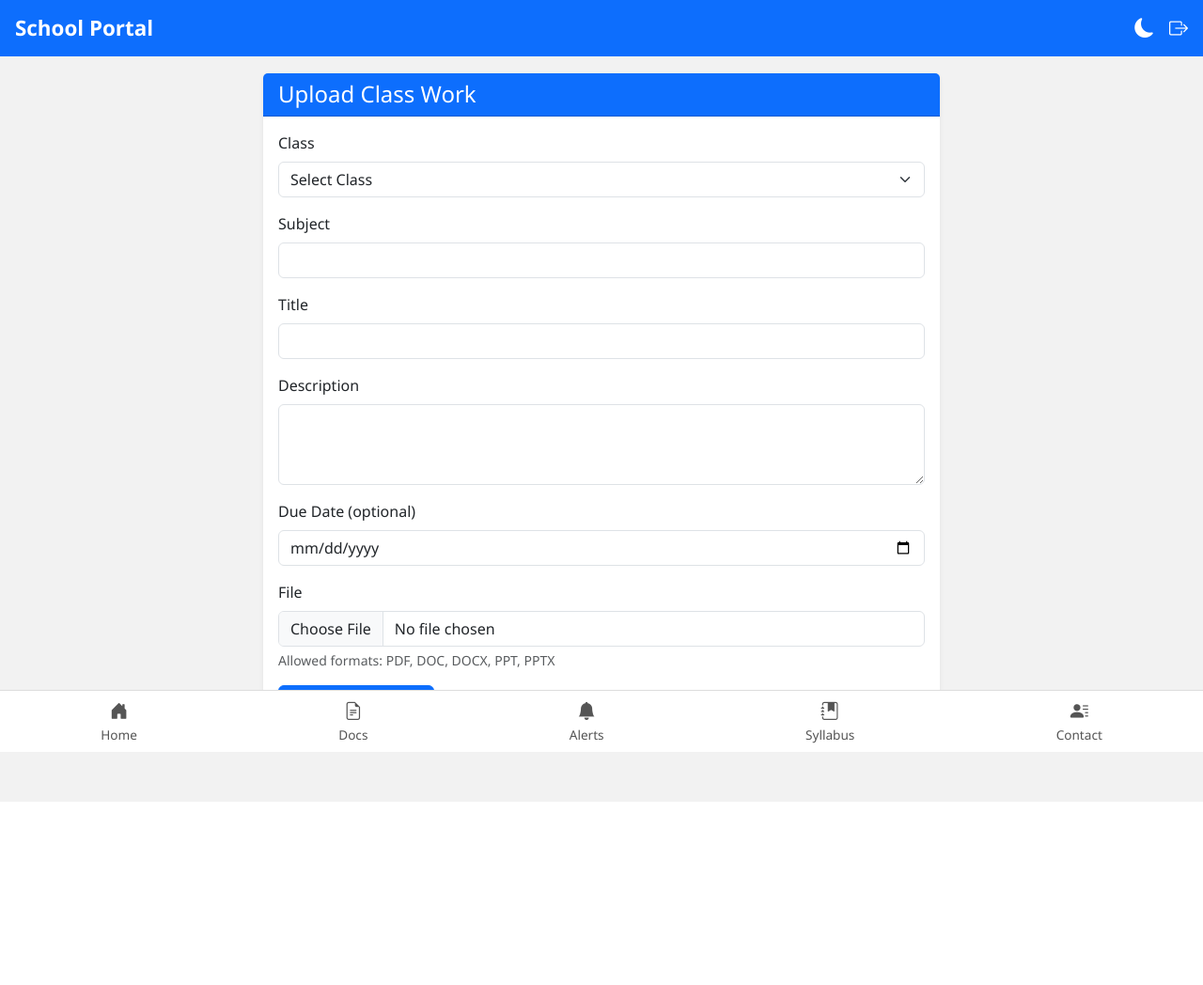
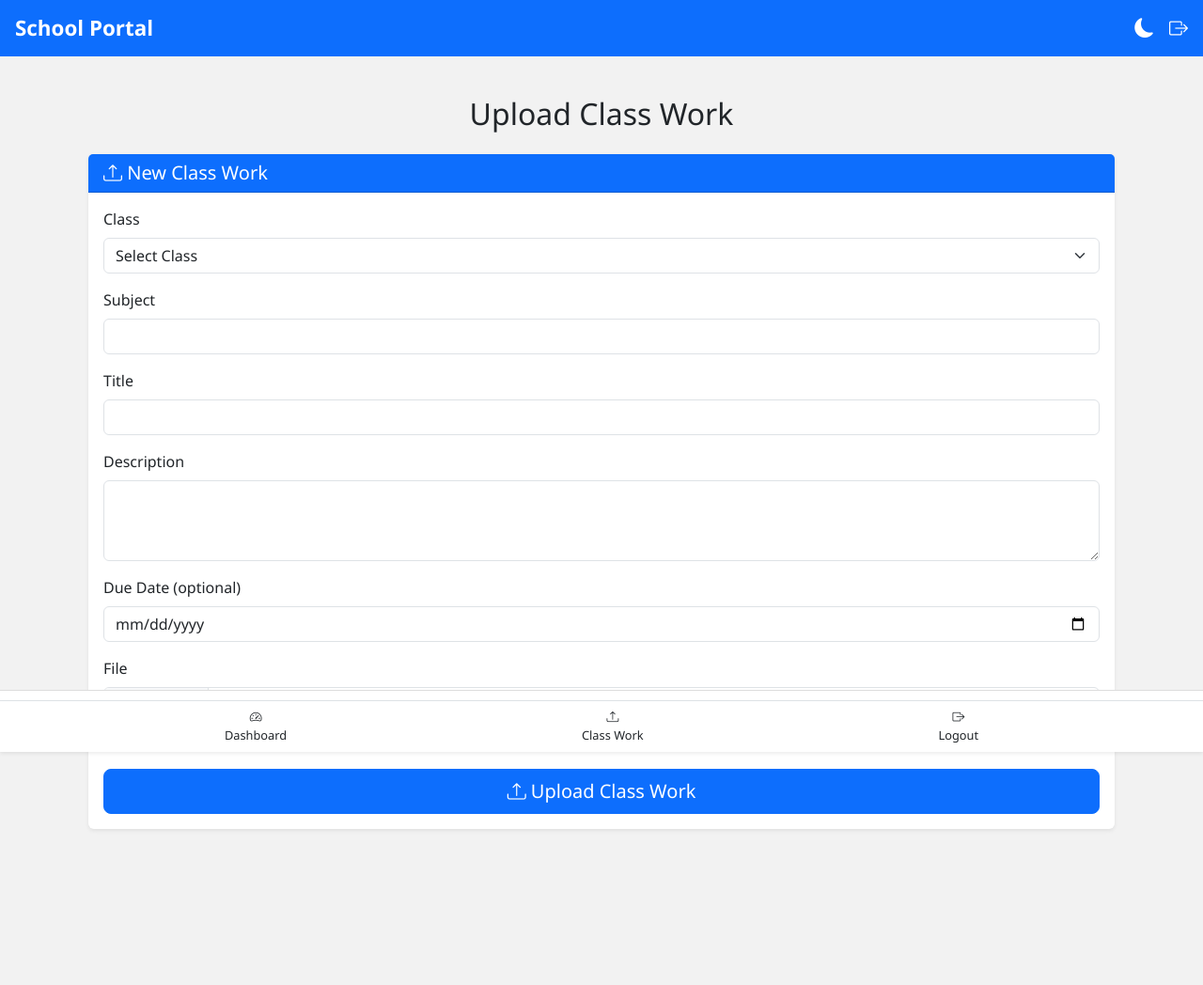
Before and after one commit to d0x-dev/web, a Flask app: page /admin/upload_classwork in a window 1280 px wide. Shown: the whole page at 94% size. Before the commit the page ends 853 px from the top, so only its background shows below. Run offline with Flask 3, Linux system fonts and the light colour scheme; the visitor is signed in with stand-in values (Sample User, id 1).

Commit message:
Update upload_classwork.html

```diff
--- a/templates/admin/upload_classwork.html
+++ b/templates/admin/upload_classwork.html
@@ -1,14 +1,15 @@
 {% extends "base.html" %}
+{% set hide_header = True %}
 
 {% block title %}Upload Class Work - Admin{% endblock %}
 
 {% block content %}
-<div class="container">
-    <div class="row justify-content-center">
-        <div class="col-lg-8">
+<div class="container mt-4 mb-5 pb-5">
+    <h2 class="mb-4 text-center">Upload Class Work</h2>
+
     <div class="card border-0 shadow-sm">
         <div class="card-header bg-primary text-white">
-                    <h4 class="mb-0">Upload Class Work</h4>
+            <h5 class="mb-0"><i class="bi bi-upload"></i> New Class Work</h5>
         </div>
         <div class="card-body">
             <form method="POST" enctype="multipart/form-data" action="{{ url_for('upload_classwork') }}">
@@ -38,16 +39,67 @@
                     <label for="due_date" class="form-label">Due Date (optional)</label>
                     <input type="date" class="form-control" id="due_date" name="due_date">
                 </div>
-                        <div class="mb-3">
+                <div class="mb-4">
                     <label for="file" class="form-label">File</label>
-                            <input class="form-control" type="file" id="file" name="file" required>
+                    <input class="form-control" type="file" id="file" name="file" accept=".pdf,.doc,.docx,.ppt,.pptx" required>
                     <div class="form-text">Allowed formats: PDF, DOC, DOCX, PPT, PPTX</div>
                 </div>
-                        <button type="submit" class="btn btn-primary">Upload Class Work</button>
+                <div class="d-grid">
+                    <button type="submit" class="btn btn-primary btn-lg">
+                        <i class="bi bi-upload"></i> Upload Class Work
+                    </button>
+                </div>
             </form>
         </div>
     </div>
 </div>
+
+<!-- Bottom Menu -->
+<nav class="navbar navbar-expand fixed-bottom shadow-sm" id="bottomMenu">
+    <div class="container justify-content-around">
+        <a class="nav-link text-center" href="{{ url_for('admin_dashboard') }}">
+            <i class="bi bi-speedometer2"></i><br>Dashboard
+        </a>
+        <a class="nav-link text-center" href="{{ url_for('upload_classwork') }}">
+            <i class="bi bi-upload"></i><br>Class Work
+        </a>
+        <a class="nav-link text-center" href="{{ url_for('admin_logout') }}">
+            <i class="bi bi-box-arrow-right"></i><br>Logout
+        </a>
     </div>
-</div>
+</nav>
+
+<style>
+    .nav-link {
+        font-size: 0.8rem;
+        color: var(--bs-body-color);
+    }
+
+    #bottomMenu {
+        background-color: var(--bs-body-bg);
+        border-top: 1px solid var(--bs-border-color);
+    }
+
+    body.dark-mode .card,
+    body.dark-mode .form-control,
+    body.dark-mode .form-select {
+        background-color: #1f1f1f;
+        color: white;
+        border-color: #444;
+    }
+
+    body.dark-mode label,
+    body.dark-mode .form-text {
+        color: #ccc;
+    }
+
+    body.dark-mode .nav-link {
+        color: #eee;
+    }
+
+    body.dark-mode #bottomMenu {
+        background-color: #1a1a1a;
+        border-top: 1px solid #333;
+    }
+</style>
 {% endblock %}
```
Lines whose indentation alone changed are shown as unchanged.
